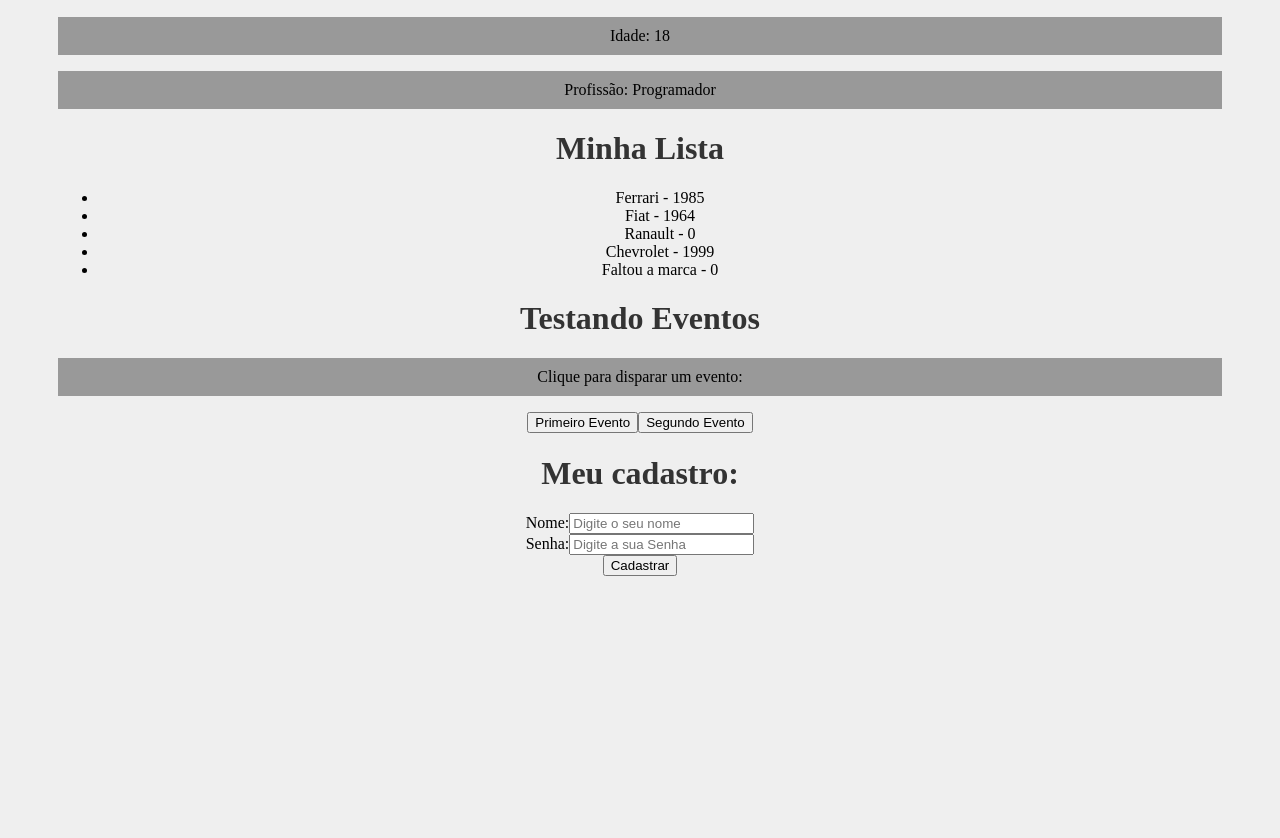
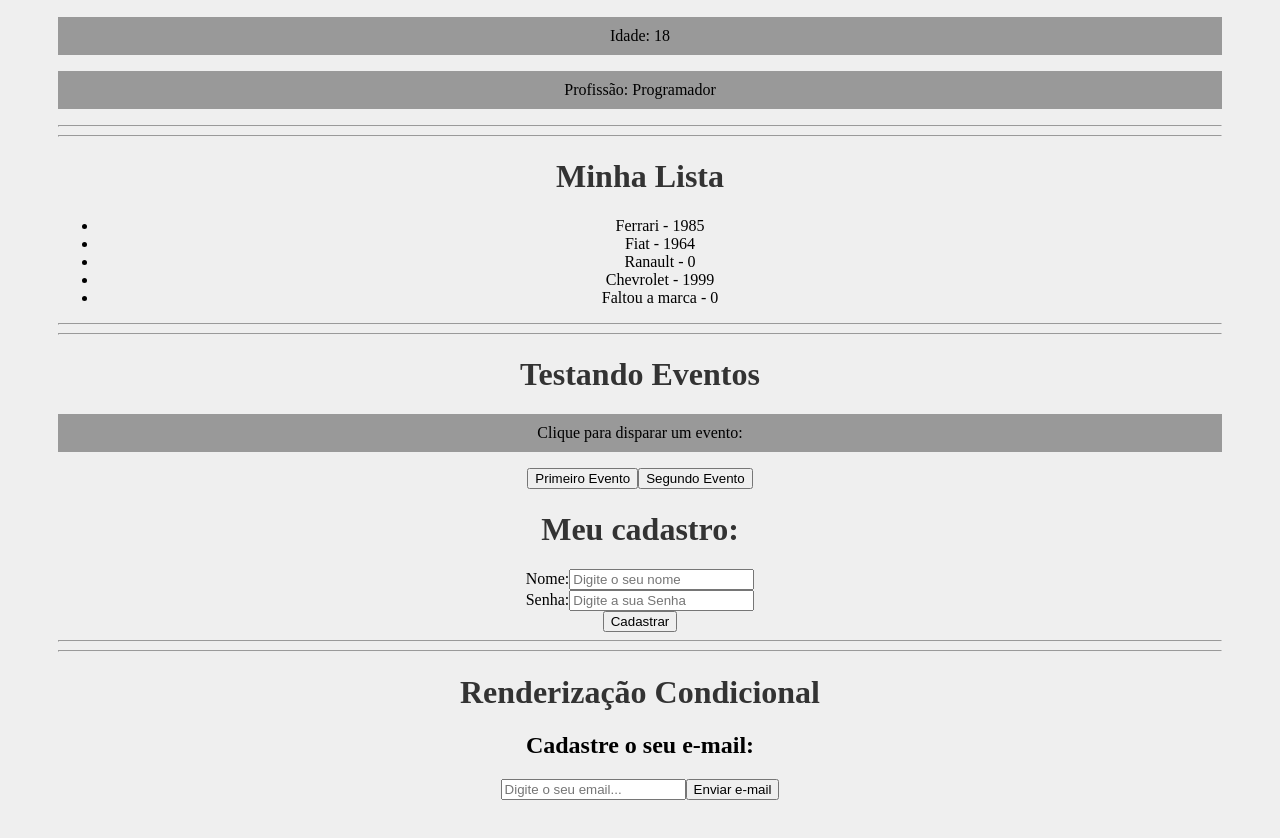
Before and after one commit to Ceabta/prj1, a React (Create React App) app: page / in a window 1280 px wide. Shown: the part 600-1438 px from the top of the page. Built offline with nearby package versions, Linux system fonts and the light colour scheme.

Commit message:
Aula 12 - If

```diff
--- a/src/App.js
+++ b/src/App.js
@@ -5,6 +5,7 @@ import Frase from './components/Frase';
 import List from './components/List';
 import Evento from './components/Eventos';
 import Form from './components/Form';
+import Condicional from './components/Condicional';
 
 function App() {
   const nome = "Maria"
@@ -23,10 +24,18 @@ function App() {
         profissao="Programador"
         foto="https://via.placeholder.com/150"
       />
+      <hr/><hr/>
+      {/* ----------------------------------------------------- */}
       <List />
+      <hr/><hr/>
+      {/* ----------------------------------------------------- */}
       <h1>Testando Eventos</h1>
       <Evento numero="1"/>
       <Form />
+      <hr/><hr/>
+      {/* ----------------------------------------------------- */}
+      <h1>Renderização Condicional</h1>
+      <Condicional />
     </div>
   )
 }
--- /dev/null
+++ b/src/components/Condicional.js
@@ -0,0 +1,34 @@
+import {useState} from 'react'
+
+function Condicional(){
+    const[email, setEmail] = useState()
+    const[userEmail, setUserEmail] = useState()
+
+    function enviarEmail(e){
+        e.preventDefault()
+        setUserEmail(email)
+    }
+
+    function limparEmail(){
+        setUserEmail('')
+        document.getElementById('email').value=''
+    }
+
+    return(
+        <div>
+            <h2>Cadastre o seu e-mail:</h2>
+            <form>
+                <input type="email" id="email" placeholder="Digite o seu email..." onChange={(e) => setEmail(e.target.value)}/>
+                <button onClick={enviarEmail}>Enviar e-mail</button>
+                {userEmail && (
+                    <div>
+                        <p>O email do usuário é: {userEmail}</p>
+                        <button onClick={limparEmail}>Limpar E-mail</button>
+                    </div>
+                )}
+            </form>
+        </div>
+    )
+}
+
+export default Condicional
```
